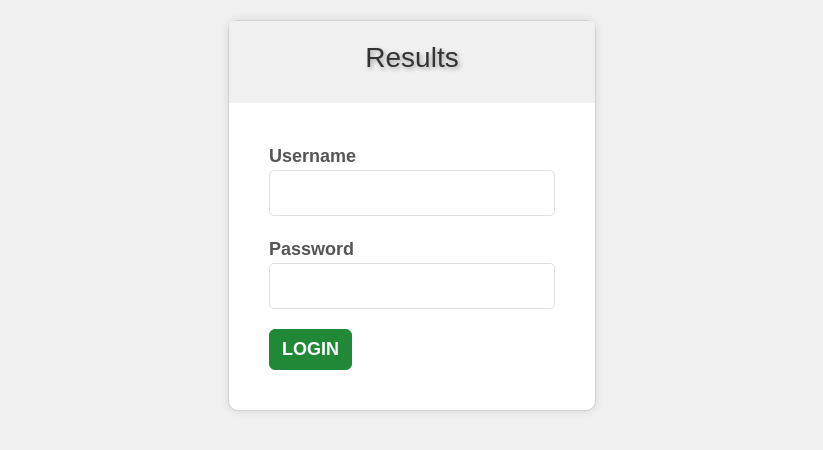
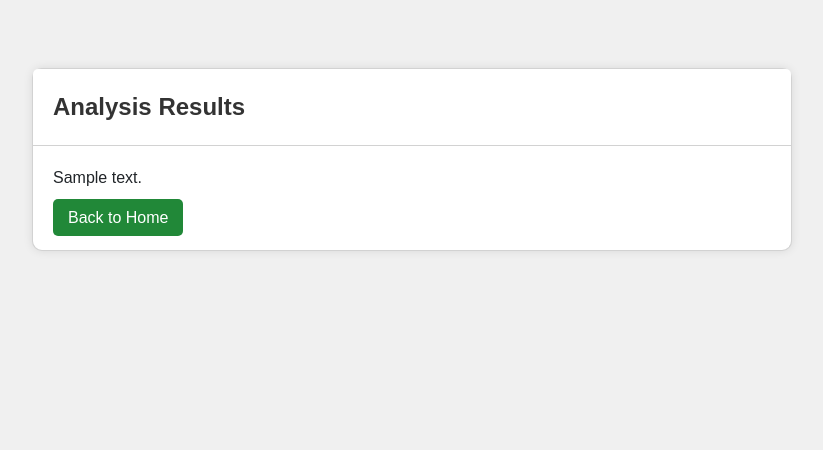
Before and after one commit to danixv9/em-p, a Flask app: template templates/results.html in a window 1280 px wide. Shown: the top 450 px of the page, without its empty margins (228-1051 px from the left). Run offline with Flask 2, Linux system fonts and the light colour scheme; the template is opened without the code that fills it: most values are stand-ins (such as "Sample title", 1, 10 or a date in 2020); some libraries are stand-ins or nearby versions.

Commit message:
commit first good

```diff
--- a/app.py
+++ b/app.py
@@ -1,81 +1,66 @@
 import os
 from flask import Flask, render_template, request
+import openai
 from dotenv import load_dotenv
-import openai
 
+# Load environment variables from .env file
 load_dotenv()
 
 app = Flask(__name__)
+
+# Set the API key for OpenAI
 openai.api_key = os.getenv("OPENAI_API_KEY")
-
-# Assistant ID for the assistant you've already created
-assistant_id = "asst_RZN0R97tu6PDxSimiO7CL6qv"  # Replace with your actual assistant ID
 
 
 @app.route('/')
 def index():
+  # Make sure 'index.html' is present in the 'templates' directory
   return render_template('index.html')
 
 
 @app.route('/analyze_hpi', methods=['POST'])
 def analyze_hpi():
   try:
+    # Extract HPI from the form
     hpi = request.form['hpi']
+    system_message = f"Analyze the HPI in the context of DSM-5: {hpi}"
 
-    # Call to GPT-4.0
-    gpt4_response = openai.Completion.create(
-      model='gpt-4',
-      prompt=
-      f"Analyze the HPI in the context of the Diagnostic and Statistical Manual of Mental Disorders, 5th Edition (DSM-5): {hpi}",
-      max_tokens=100,
-      n=1,
-      stop=None,
-      temperature=0.7)
+    # Call the chat completion endpoint using gpt-4 for analyzing HPI
+    response = openai.ChatCompletion.create(model="gpt-4",
+                                            messages=[{
+                                              "role": "system",
+                                              "content": system_message
+                                            }, {
+                                              "role": "user",
+                                              "content": hpi
+                                            }])
 
-    # Call to GPT-3.5-turbo
-    gpt35_response = openai.Completion.create(
-      model='gpt-3.5-turbo',
-      prompt=
-      f"Analyze the HPI in the context of the Diagnostic and Statistical Manual of Mental Disorders, 5th Edition (DSM-5): {hpi}",
-      max_tokens=100,
-      n=1,
-      stop=None,
-      temperature=0.7)
+    combined_responses = response.choices[0].message['content']
 
-    # Create a new thread for the assistant
-    thread = openai.ChatCompletion.create(model="gpt-3.5-turbo",
-                                          messages=[{
-                                            "role":
-                                            "system",
-                                            "content":
-                                            "You are a helpful assistant."
-                                          }, {
-                                            "role": "user",
-                                            "content": hpi
-                                          }])
+    # Create a summary using gpt-3.5-turbo-instruct through the legacy completions endpoint
+    summary_prompt = (
+    "Utilize the provided History of presenting illness (HPI) and accompanying AI-generated analysis "
+    "to create a structured summary. This summary should strictly adhere to DSM-5 criteria and patient-reported symptoms. "
+    "Organize the content into two distinct sections with bold headings: **Analysis** and **Recommendations**. "
+    "Under **Analysis**, succinctly synthesize the HPI information, highlighting key symptoms and their correlation "
+    "with DSM-5 diagnostic criteria. Under **Recommendations**, provide clear and actionable steps for psychiatric care, "
+    "including the consideration of consulting psychiatry or not, with specific reasons from DSM-5 criteria to support "
+    "the recommendation. The summary should be precise and encapsulate all critical insights from the HPI, "
+    "formatted to be immediately applicable in a clinical context. Maintain brevity while ensuring the summary "
+    "remains comprehensive and clinically relevant. 300 words maximum in total."f"\n\n{combined_responses}")
 
-    assistant_response = thread.choices[0].message.content
-
-    # Combine responses and summarize
-    combined_responses = f"ANALYSIS:\n{gpt4_response.choices[0].text}\n\n{gpt35_response.choices[0].text}\n\n{assistant_response}"
-
-    summary_prompt = combined_responses + "\n\nRECOMMENDATION:\nBased on the analysis, the following recommendations are suggested:\n\n- Consider a psychiatric consultation to assess the need for medication management and specialized treatment.\n- Explore outpatient therapy options such as cognitive-behavioral therapy (CBT) or dialectical behavior therapy (DBT) for targeted interventions.\n- Collaborate with a multidisciplinary team, including psychologists and social workers, to provide comprehensive support.\n- Discuss the potential benefits of group therapy or support groups to enhance social connections and shared experiences.\n\nThese recommendations are provided based on the analysis, but it is essential to consider the individual's specific needs and preferences when deciding on the appropriate management approach."
-
-    summary_response = openai.Completion.create(model='gpt-3.5-turbo',
+    summary_response = openai.Completion.create(model='gpt-3.5-turbo-instruct',
                                                 prompt=summary_prompt,
-                                                max_tokens=300,
-                                                n=1,
-                                                stop=None,
-                                                temperature=0.7)
+                                                max_tokens=1500)
 
     summary = summary_response.choices[0].text.strip()
 
     return render_template('results.html', summary=summary)
 
   except Exception as e:
-    error_message = f"An error occurred: {str(e)}"
-    return render_template('error.html', error_message=error_message)
+    # Handle unexpected exceptions
+    return render_template('error.html', error_message=str(e))
 
 
 if __name__ == '__main__':
-  app.run(host='0.0.0.0', debug=True)
+  app.run(host='0.0.0.0', port=5000, debug=True)
--- a/pyproject.toml
+++ b/pyproject.toml
@@ -13,6 +13,7 @@ urllib3 = "^1.26.12"
 openai = "^0.27.0"
 python-dotenv = "^1.0.0"
 requests = "^2.31.0"
+app = "^0.0.1"
 
 [tool.poetry.dev-dependencies]
 debugpy = "^1.6.2"
--- a/templates/results.html
+++ b/templates/results.html
@@ -1,13 +1,18 @@
+<!-- results.html -->
+
 <!DOCTYPE html>
 <html lang="en">
   <head>
-    <meta charset="UTF-8">
-    <meta name="viewport" content="width=device-width, initial-scale=1.0">
+    <meta charset="UTF-8" />
+    <meta name="viewport" content="width=device-width, initial-scale=1.0" />
     <title>Results</title>
-    <link rel="stylesheet" href="https://stackpath.bootstrapcdn.com/bootstrap/5.3.0/css/bootstrap.min.css">
+    <link
+      rel="stylesheet"
+      href="https://stackpath.bootstrapcdn.com/bootstrap/5.3.0/css/bootstrap.min.css"
+    />
     <style>
       body {
-            font-family: 'Arial', sans-serif;
+        font-family: "Arial", sans-serif;
         margin: 0;
         padding: 0;
         box-sizing: border-box;
@@ -24,67 +29,35 @@
         box-shadow: 0 0 10px rgba(0, 0, 0, 0.1);
       }
       .card-header {
-            background-color: #f0f0f0;
+        background-color: #fff;
         padding: 20px;
-            border-bottom: none;
-            text-align: center;
         font-size: 24px;
         font-weight: bold;
         color: #333;
-            text-shadow: 2px 2px 4px rgba(0, 0, 0, 0.3);
       }
       .card-body {
-            padding: 40px;
+        padding: 20px;
       }
-        .form-group {
-            margin-bottom: 20px;
+      .back-button {
+        text-decoration: none;
+        color: white;
+        background-color: #218838;
+        padding: 10px 15px;
+        border-radius: 5px;
+        transition: background-color 0.3s;
       }
-        .form-group label {
-            font-size: 18px;
-            font-weight: bold;
-            color: #555;
-        }
-        .form-control {
-            border-radius: 5px;
-            font-size: 16px;
-            padding: 10px;
-        }
-        .btn-primary {
-            background-color: #218838;
-            border-color: #218838;
-            font-size: 18px;
-            font-weight: bold;
-            text-transform: uppercase;
-            transition: background-color 0.3sease;
-        }
-        .btn-primary:hover {
+      .back-button:hover {
         background-color: #1e7e34;
-            border-color: #1e7e34;
       }
     </style>
   </head>
   <body>
     <div class="container">
-        <div class="row justify-content-center">
-            <div class="col-md-6">
-                <div class="card">
-                    <div class="card-header">
-                        <h3 class="text-center">Results</h3>
-                    </div>
+      <div class="card mt-5">
+        <div class="card-header">Analysis Results</div>
         <div class="card-body">
-                        <form action="" method="post">
-                            <div class="form-group">
-                                <label for="username">Username</label>
-                                <input type="text" class="form-control" id="username" name="username" required>
-                            </div>
-                            <div class="form-group">
-                                <label for="password">Password</label>
-                                <input type="password" class="form-control" id="password" name="password" required>
-                            </div>
-                            <button type="submit" class="btn btn-primary btn-block">Login</button>
-                        </form>
-                    </div>
-                </div>
+          <p>{{ summary }}</p>
+          <a href="/" class="back-button">Back to Home</a>
         </div>
       </div>
     </div>
```
Also changed, not shown: curltest_app.py (added, +87 -0 lines), templates/error.html (+6 -4 lines), templates/index.html (+7 -4 lines), test_app.py (added, +48 -0 lines), 7 other files. Lines whose indentation alone changed are shown as unchanged.
